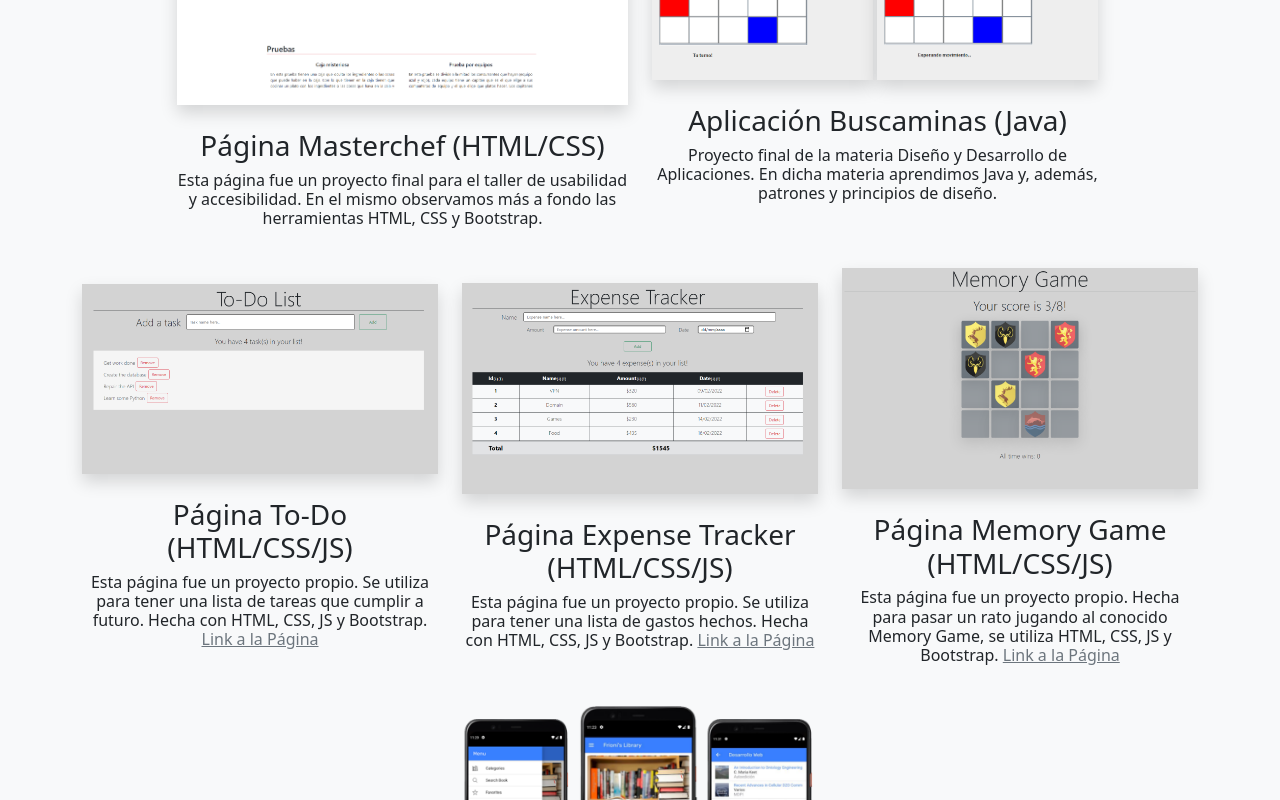
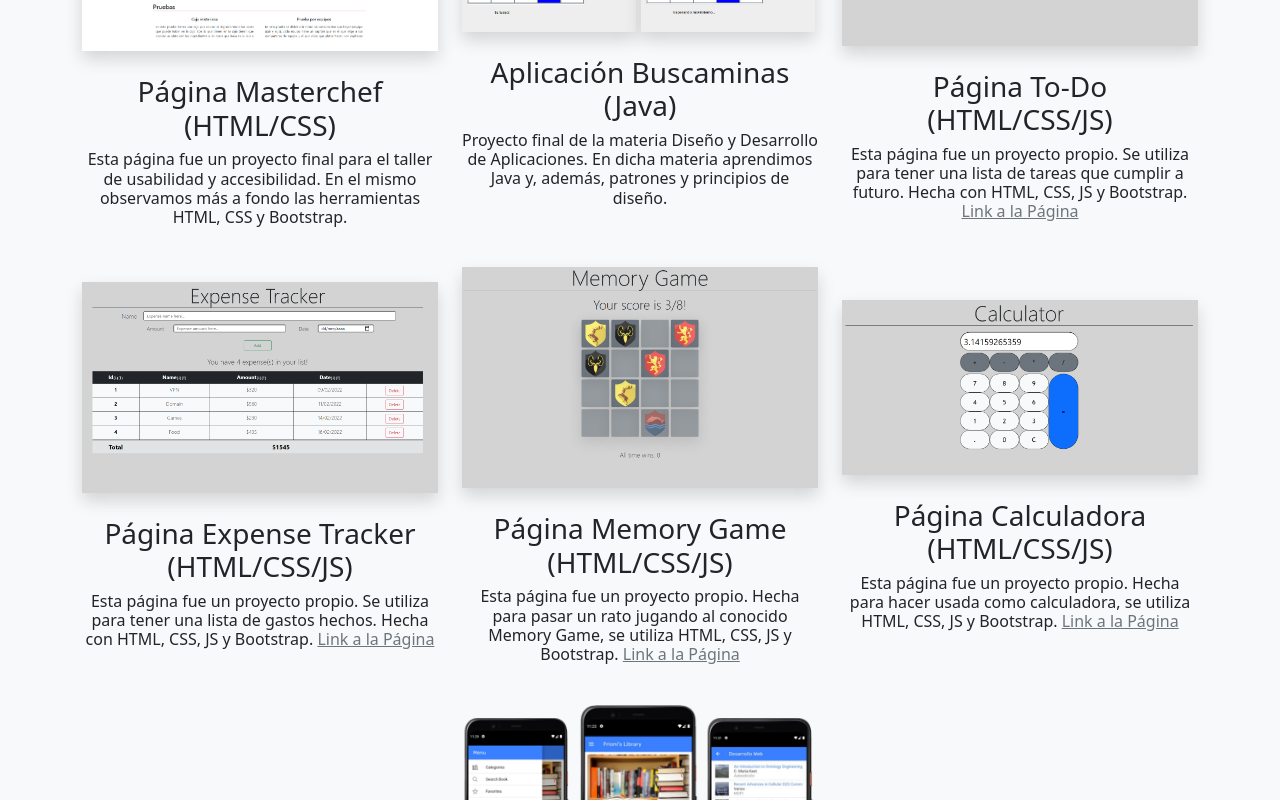
Before and after one commit to FranFrioni/Portfolio, a plain HTML site: page index.html in a window 1280 px wide. Shown: the part 2412-3212 px from the top of the page. Drawn offline with nearby package versions, Linux system fonts and the light colour scheme.

Commit message:
Agregando proyectos

```diff
--- a/index.html
+++ b/index.html
@@ -219,12 +219,12 @@
         </div>
         <div id="proyectospersonales"class="row justify-content-center py-5 align-items-center slideleft border-bottom border-dark border-2">
             <h3 class="my-5 display-4 text-center titles">Proyectos personales</h3>
-            <div class="col-12 col-lg-5">
+            <div class="col-12 col-lg-4">
                 <img class="shadow" src="img/proyectos/Masterchef.png" alt="Pagina Masterchef" width="100%">
                 <h4 class="display-1 fs-3 pt-4 text-center">Página Masterchef (HTML/CSS)</h4>
                 <p class="display-1 fs-6 pb-4 text-center">Esta página fue un proyecto final para el taller de usabilidad y accesibilidad. En el mismo observamos más a fondo las herramientas HTML, CSS y Bootstrap.</p>
             </div>
-            <div class="col-12 col-lg-5">
+            <div class="col-12 col-lg-4">
                 <img class="shadow" src="img/proyectos/Buscaminas1.png" alt="Aplicación Buscaminas 1" width="49%">
                 <img class="shadow" src="img/proyectos/Buscaminas2.png" alt="Aplicación Buscaminas 2" width="49%">
                 <h4 class="display-1 fs-3 pt-4 text-center">Aplicación Buscaminas (Java)</h4>
@@ -233,17 +233,22 @@
             <div class="col-12 col-lg-4">
                 <img class="shadow" src="img/proyectos/todoList.png" alt="Página To-Do" width="100%">
                 <h4 class="display-1 fs-3 pt-4 text-center">Página To-Do (HTML/CSS/JS)</h4>
-                <p class="display-1 fs-6 pb-4 text-center">Esta página fue un proyecto propio. Se utiliza para tener una lista de tareas que cumplir a futuro. Hecha con HTML, CSS, JS y Bootstrap. <a href="https://todofrioni.netlify.app" class="lead fs-6 text-muted">Link a la Página</a></p>
+                <p class="display-1 fs-6 pb-4 text-center">Esta página fue un proyecto propio. Se utiliza para tener una lista de tareas que cumplir a futuro. Hecha con HTML, CSS, JS y Bootstrap. <a href="https://todofrioni.netlify.app" target="_blank" class="lead fs-6 text-muted">Link a la Página</a></p>
             </div>
             <div class="col-12 col-lg-4">
-                <img class="shadow" src="img/proyectos/expenseTracker.png" alt="Pagina Expense Tracker" width="100%">
+                <img class="shadow" src="img/proyectos/expenseTracker.png" alt="Página Expense Tracker" width="100%">
                 <h4 class="display-1 fs-3 pt-4 text-center">Página Expense Tracker (HTML/CSS/JS)</h4>
-                <p class="display-1 fs-6 pb-4 text-center">Esta página fue un proyecto propio. Se utiliza para tener una lista de gastos hechos. Hecha con HTML, CSS, JS y Bootstrap. <a href="https://expensetrackerfrioni.netlify.app" class="lead fs-6 text-muted">Link a la Página</a></p>
+                <p class="display-1 fs-6 pb-4 text-center">Esta página fue un proyecto propio. Se utiliza para tener una lista de gastos hechos. Hecha con HTML, CSS, JS y Bootstrap. <a href="https://expensetrackerfrioni.netlify.app" target="_blank" class="lead fs-6 text-muted">Link a la Página</a></p>
             </div>
             <div class="col-12 col-lg-4">
-                <img class="shadow" src="img/proyectos/memoryGame.png" alt="Pagina Memory Game" width="100%">
+                <img class="shadow" src="img/proyectos/memoryGame.png" alt="Página Memory Game" width="100%">
                 <h4 class="display-1 fs-3 pt-4 text-center">Página Memory Game (HTML/CSS/JS)</h4>
-                <p class="display-1 fs-6 pb-4 text-center">Esta página fue un proyecto propio. Hecha para pasar un rato jugando al conocido Memory Game, se utiliza HTML, CSS, JS y Bootstrap. <a href="https://memorygamefrioni.netlify.app" class="lead fs-6 text-muted">Link a la Página</a></p>
+                <p class="display-1 fs-6 pb-4 text-center">Esta página fue un proyecto propio. Hecha para pasar un rato jugando al conocido Memory Game, se utiliza HTML, CSS, JS y Bootstrap. <a href="https://memorygamefrioni.netlify.app" target="_blank" class="lead fs-6 text-muted">Link a la Página</a></p>
+            </div>
+            <div class="col-12 col-lg-4">
+                <img class="shadow" src="img/proyectos/calculator.png" alt="Página Calculator" width="100%">
+                <h4 class="display-1 fs-3 pt-4 text-center">Página Calculadora (HTML/CSS/JS)</h4>
+                <p class="display-1 fs-6 pb-4 text-center">Esta página fue un proyecto propio. Hecha para hacer usada como calculadora, se utiliza HTML, CSS, JS y Bootstrap. <a href="https://calculatorfrioni.netlify.app" target="_blank" class="lead fs-6 text-muted">Link a la Página</a></p>
             </div>
             <div class="col-12 col-lg-4">
                 <img src="img/proyectos/Libreria2.png" alt="Aplicación Libreria 2" width="31%">
--- a/scripts/observers.js
+++ b/scripts/observers.js
@@ -5,7 +5,7 @@ $(document).ready(function(e) {
     const arrows = document.querySelectorAll('.arrow');
 
     const appearOptions = {
-        rootMargin: "0px 0px -550px 0px"
+        rootMargin: "0px 0px -525px 0px"
     };
 
     const appearOnScroll = new IntersectionObserver(function(entries, appearOnSCroll) {
```
Also changed, not shown: img/proyectos/calculator.png (added).
